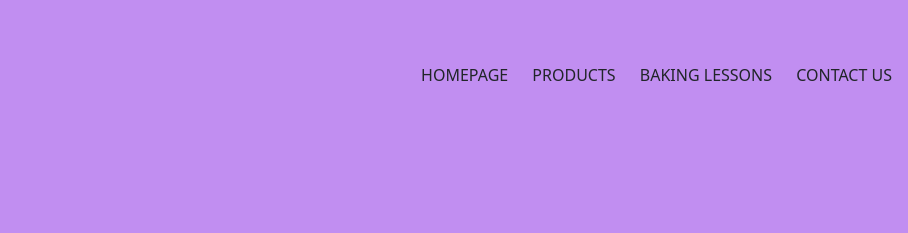
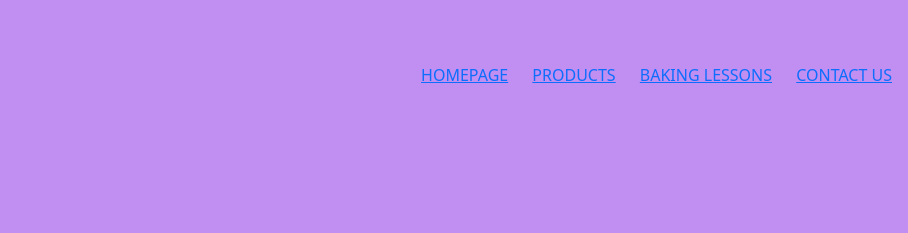
Before and after one commit to ann294/ann294.github.io, a plain HTML site: page index.html in a window 1280 px wide. Shown: the top 233 px of the page, 236-1144 px from the left. Drawn offline with nearby package versions, Linux system fonts and the light colour scheme.

Commit message:
fix menu link

```diff
--- a/index.html
+++ b/index.html
@@ -40,10 +40,10 @@
                 </div>
                 <nav>
                     <ul>
-                        <li><a href="#"></a>HOMEPAGE</li>
-                        <li><a href="#"></a>PRODUCTS</li>
-                        <li><a href="#"></a>BAKING LESSONS</li>
-                        <li><a href="#"></a>CONTACT US</li>
+                        <li><a href="#">HOMEPAGE</a></li>
+                        <li><a href="#">PRODUCTS</a></li>
+                        <li><a href="#">BAKING LESSONS</a></li>
+                        <li><a href="#">CONTACT US</a></li>
                     </ul>
                 </nav>
                 <img src="images/shoppingbagicon.png" width="50px" height="50px" >
```
